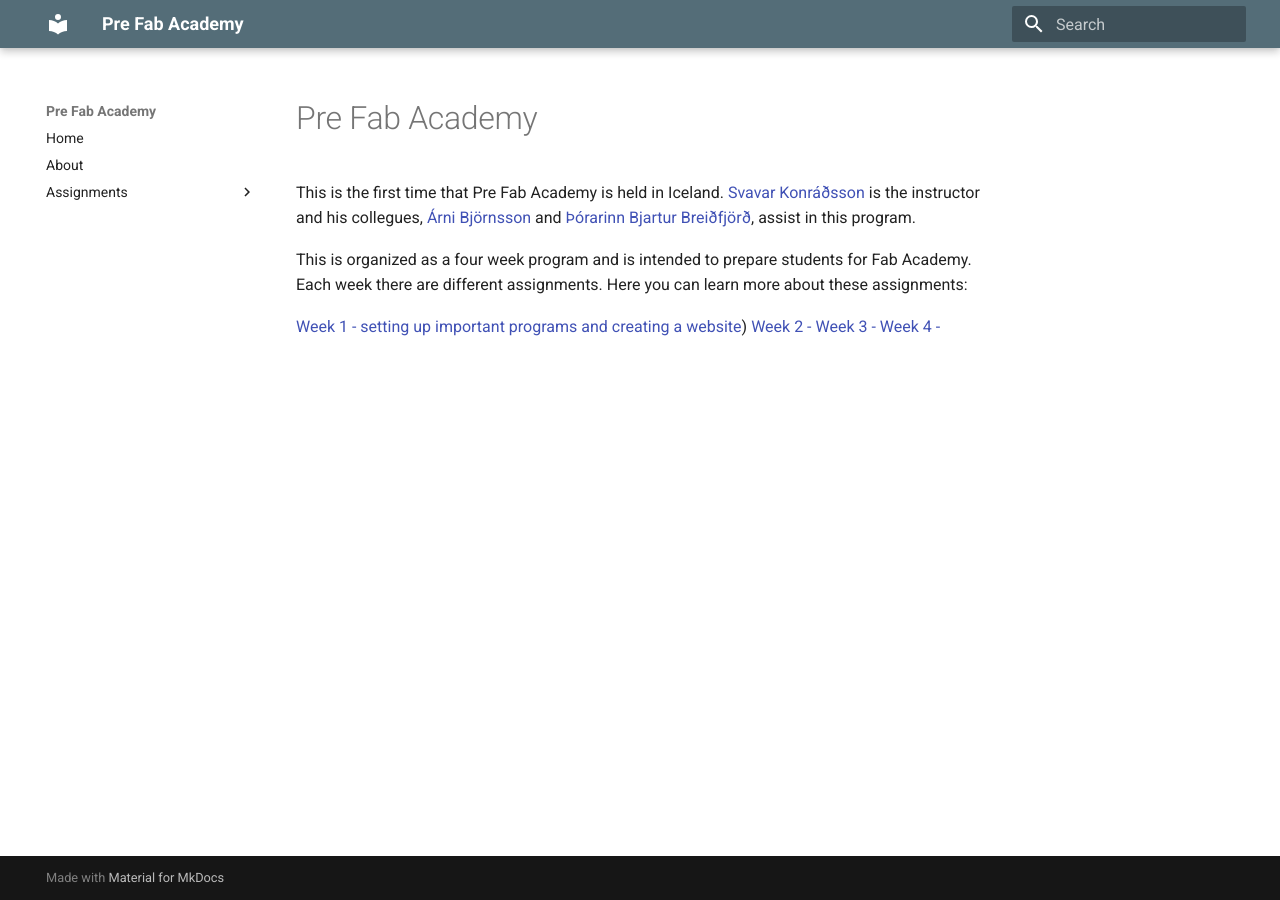
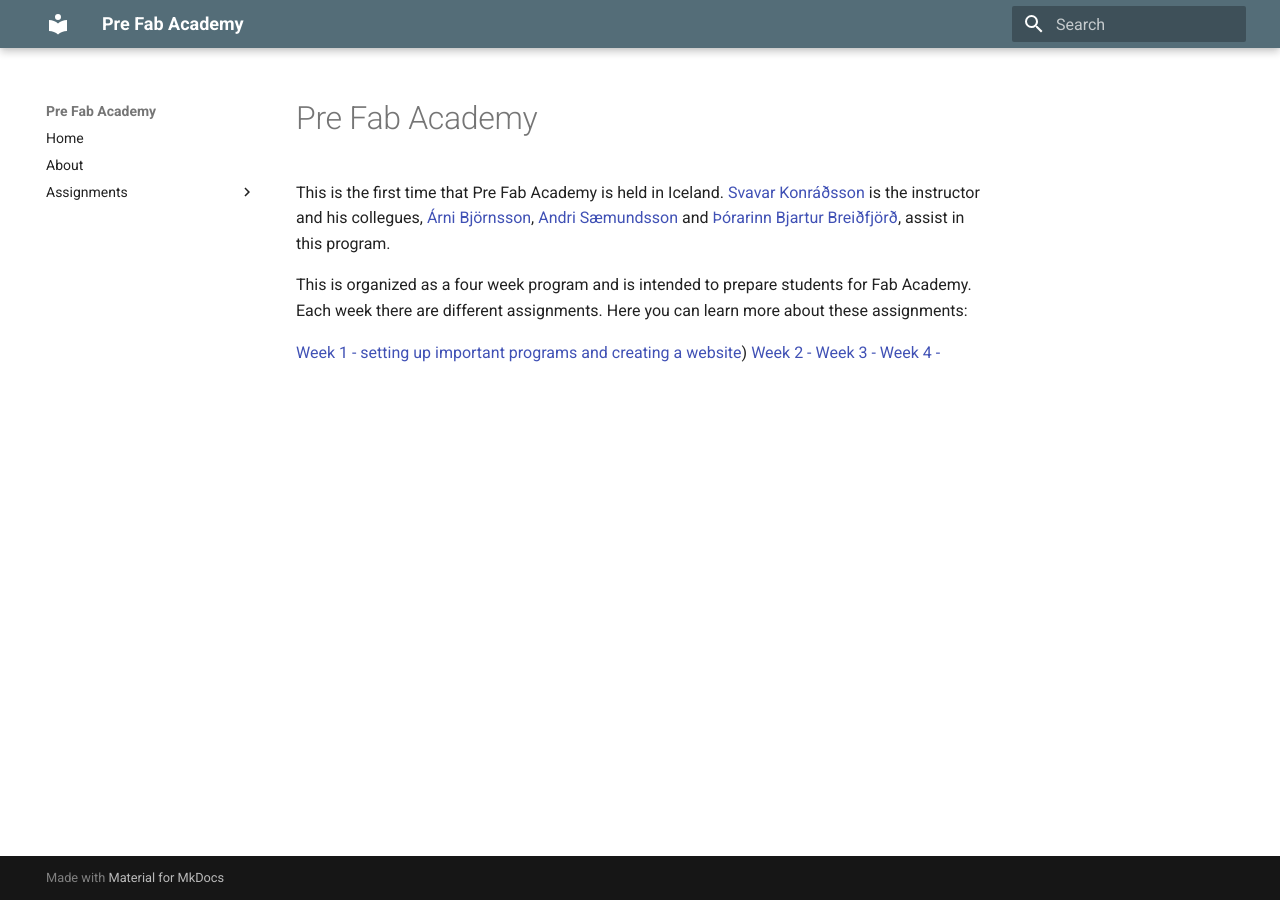
Before and after one commit to OlofH2/Before-Fab-Academy, an MkDocs documentation site: the page built from docs/assignments.md, in a window 1280 px wide. Built offline with MkDocs 1.6.1 and Material for MkDocs 9.7.7, drawn with Linux system fonts in a browser that asks for light colours.

Commit message:
Lagfæring - Andri nefndur líka

```diff
--- a/docs/assignments.md
+++ b/docs/assignments.md
@@ -1,7 +1,7 @@
 
 # Pre Fab Academy
 
-This is the first time that Pre Fab Academy is held in Iceland. [Svavar Konráðsson](https://fabacademy.org/2023/labs/isafjordur/students/svavar-konradsson/index.html) is the instructor and his collegues, [Árni Björnsson](https://fabacademy.org/2022/labs/isafjordur/students/arni-bjornsson/) and [Þórarinn Bjartur Breiðfjörð](https://fabacademy.org/archives/2015/eu/students/gunnarsson.thorarinn_b.b/index.html), assist in this program.
+This is the first time that Pre Fab Academy is held in Iceland. [Svavar Konráðsson](https://fabacademy.org/2023/labs/isafjordur/students/svavar-konradsson/index.html) is the instructor and his collegues, [Árni Björnsson](https://fabacademy.org/2022/labs/isafjordur/students/arni-bjornsson/), [Andri Sæmundsson](https://fabacademy.org/2023/labs/akureyri/students/andri-semundsson/pages/aboutMe.html) and [Þórarinn Bjartur Breiðfjörð](https://fabacademy.org/archives/2015/eu/students/gunnarsson.thorarinn_b.b/index.html), assist in this program.
 
 This is organized as a four week program and is intended to prepare students for Fab Academy. Each week there are different assignments. Here you can learn more about these assignments:
 
```
Also changed, not shown: docs/Website.md (+1 -1 lines).
